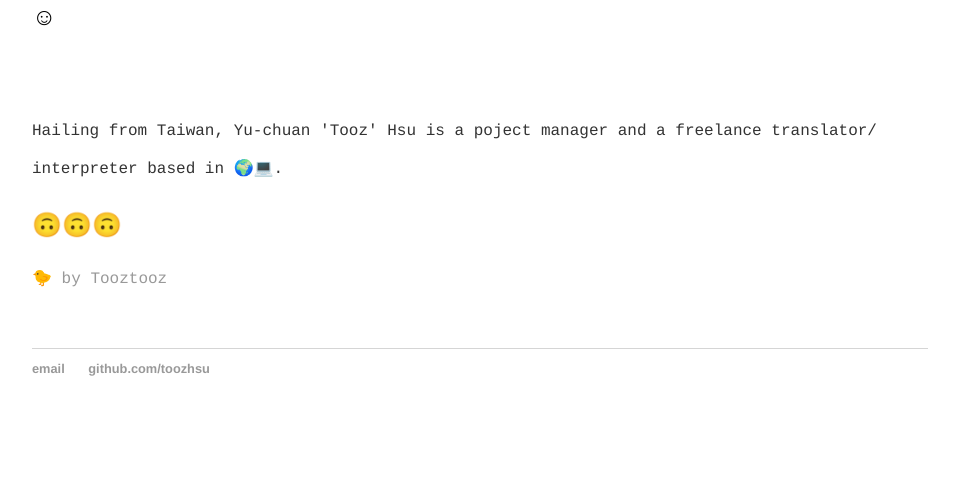
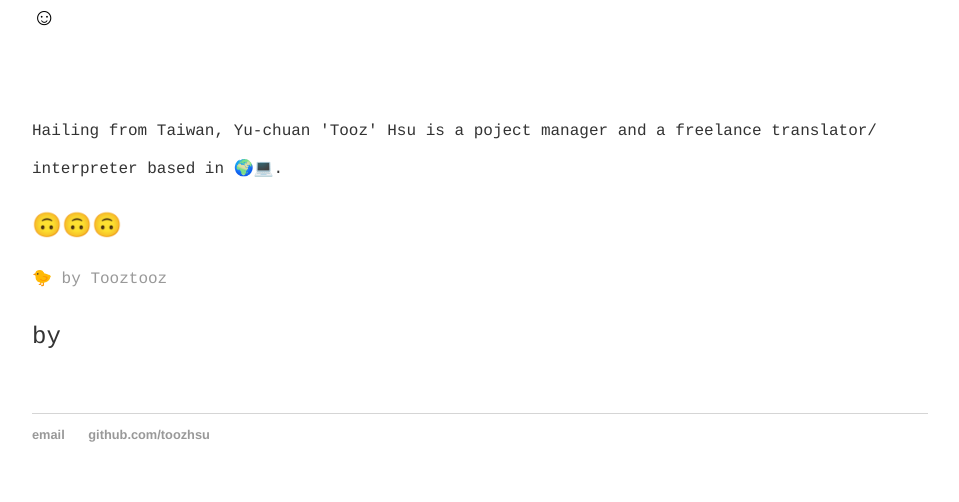
Before and after one commit to toozhsu/toozhsu.github.io, a Jekyll site: the page built from index.html, in a window 1280 px wide. Shown: the part 475-977 px from the top of the page, without its empty margins (160-1119 px from the left). Built offline with Jekyll 4.4.1, drawn with Linux system fonts in a browser that asks for light colours; comment, search, counter and statistics services are not loaded; before the commit the page ends 911 px from its top, so only the background shows below that.

Commit message:
Update default.html

```diff
--- a/_layouts/default.html
+++ b/_layouts/default.html
@@ -35,8 +35,21 @@
 <a class="twitter-timeline" data-width="420" data-height="500" data-link-color="#2B7BB9" href="https://twitter.com/Tooztooz?ref_src=twsrc%5Etfw">🐤 by Tooztooz</a> <script async src="https://platform.twitter.com/widgets.js" charset="utf-8"></script>
 			<div class="container">
 					      <p></p>
+
+<small>{{ page.date | date: "%-d %B %Y" }}</small>
+<h1>{{ page.title }}</h1>
+
+<p class="view">by {{ page.author | default: site.author }}</p>
+
+{{content}}
+
+{% if page.tags %}
+  <small>tags: <em>{{ page.tags | join: "</em> - <em>" }}</em></small>
+{% endif %}
+
 					      <p></p>
 					      <br /><br />
+
 			{{ content }}
 
 			</div><!-- /.container -->
```
